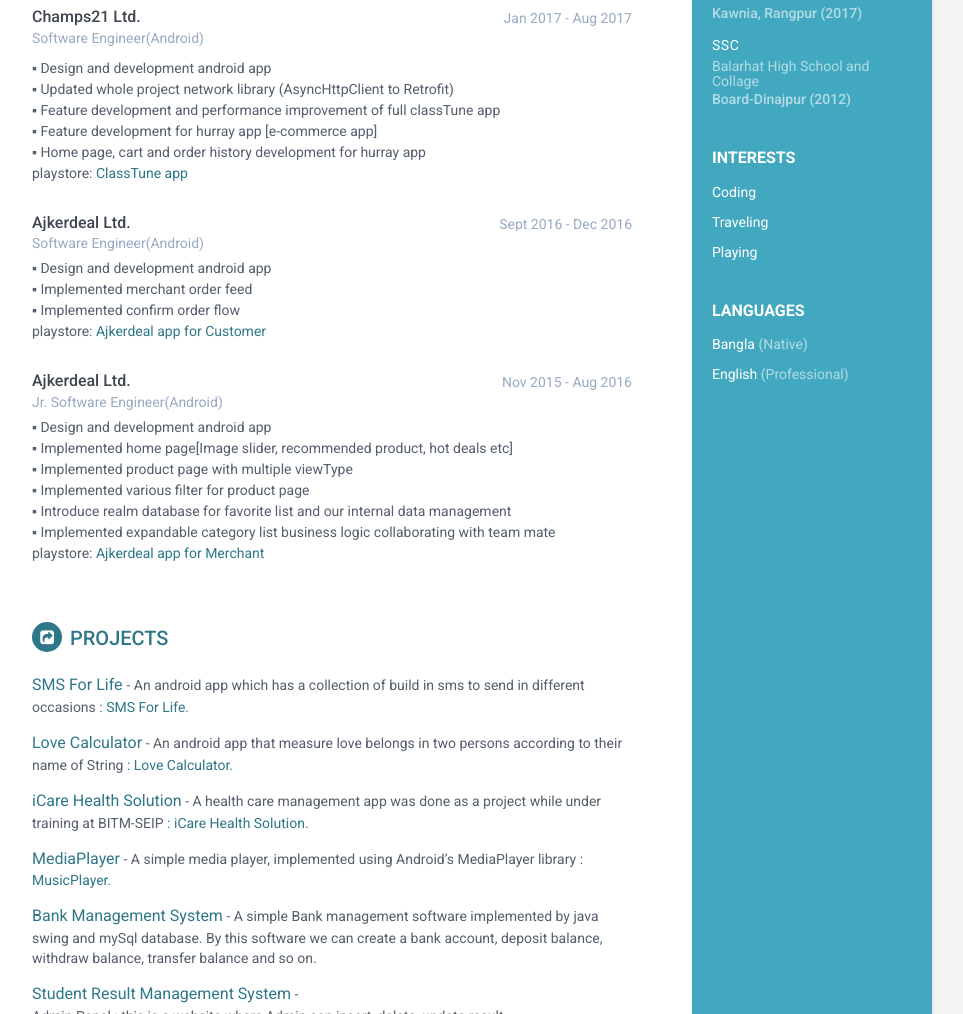
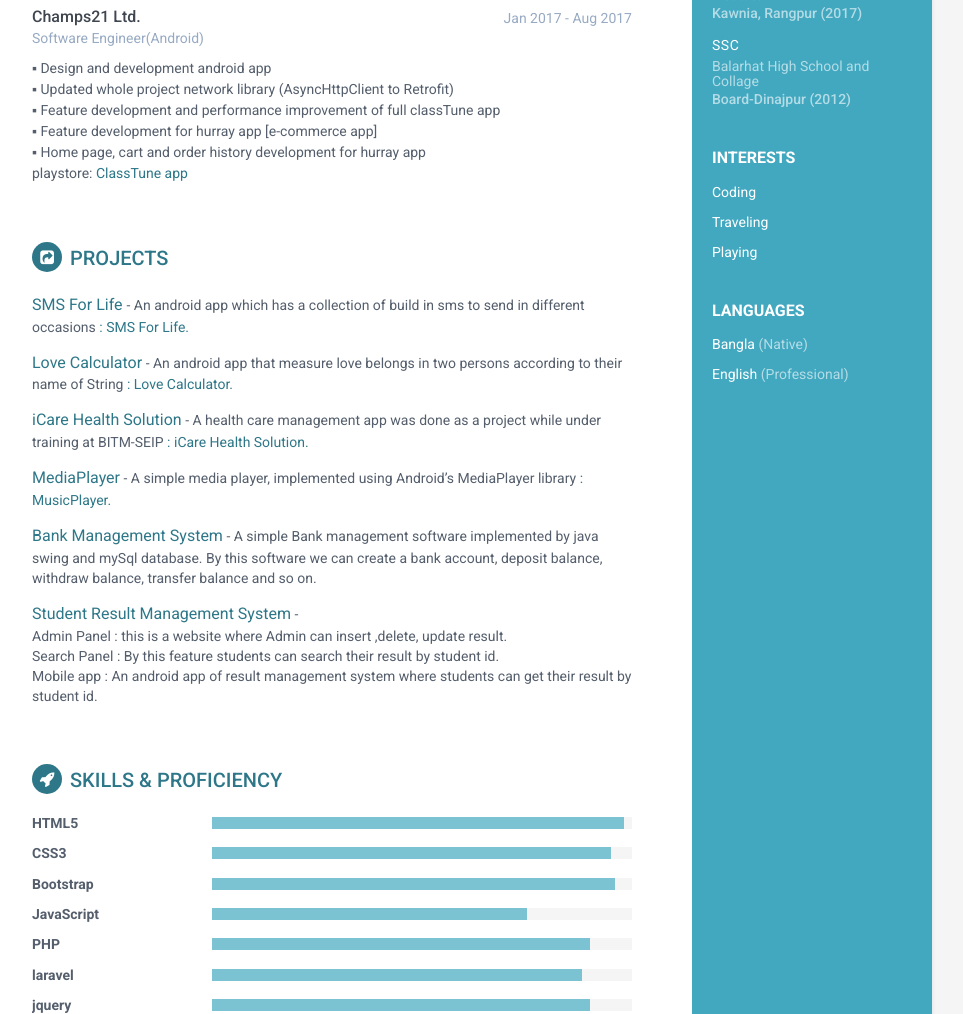
Before and after one commit to siamshaeed/resume, a plain HTML site: page index.html in a window 1280 px wide. Shown: the part 832-1846 px from the top of the page, without its empty margins (188-1151 px from the left). Drawn offline with Linux system fonts and the light colour scheme.

Commit message:
Remove some code

```diff
--- a/index.html
+++ b/index.html
@@ -196,52 +196,7 @@
           <!--//details-->
         </div>
         <!--//item-->
-        <div class="item">
-          <div class="meta">
-            <div class="upper-row">
-              <h3 class="job-title">Ajkerdeal Ltd.</h3>
-              <div class="time">Sept 2016 - Dec 2016</div>
-            </div>
-            <!--//upper-row-->
-            <div class="company">Software Engineer(Android)</div>
-          </div>
-          <!--//meta-->
-          <div class="details">
-            <p>▪ Design and development android app</br>
-              ▪ Implemented merchant order feed</br>
-              ▪ Implemented confirm order flow</br>
-              playstore:<a href="https://play.google.com/store/apps/details?id=com.ajkerdeal.app.android"
-                target="_blank"> Ajkerdeal app for Customer</a>
-            </p>
-          </div>
-          <!--//details-->
-        </div>
-        <!--//item-->
 
-        <div class="item">
-          <div class="meta">
-            <div class="upper-row">
-              <h3 class="job-title">Ajkerdeal Ltd.</h3>
-              <div class="time">Nov 2015 - Aug 2016</div>
-            </div>
-            <!--//upper-row-->
-            <div class="company">Jr. Software Engineer(Android)</div>
-          </div>
-          <!--//meta-->
-          <div class="details">
-            <p>▪ Design and development android app</br>
-              ▪ Implemented home page[Image slider, recommended product, hot deals etc]</br>
-              ▪ Implemented product page with multiple viewType</br>
-              ▪ Implemented various filter for product page</br>
-              ▪ Introduce realm database for favorite list and our internal data management</br>
-              ▪ Implemented expandable category list business logic collaborating with team mate</br>
-              playstore:<a href="https://play.google.com/store/apps/details?id=com.ajkerdeal.app.ajkerdealseller"
-                target="_blank"> Ajkerdeal app for Merchant</a>
-            </p>
-          </div>
-          <!--//details-->
-        </div>
-        <!--//item-->
       </section>
       <!--//section-->
       <section class="section projects-section">
```
